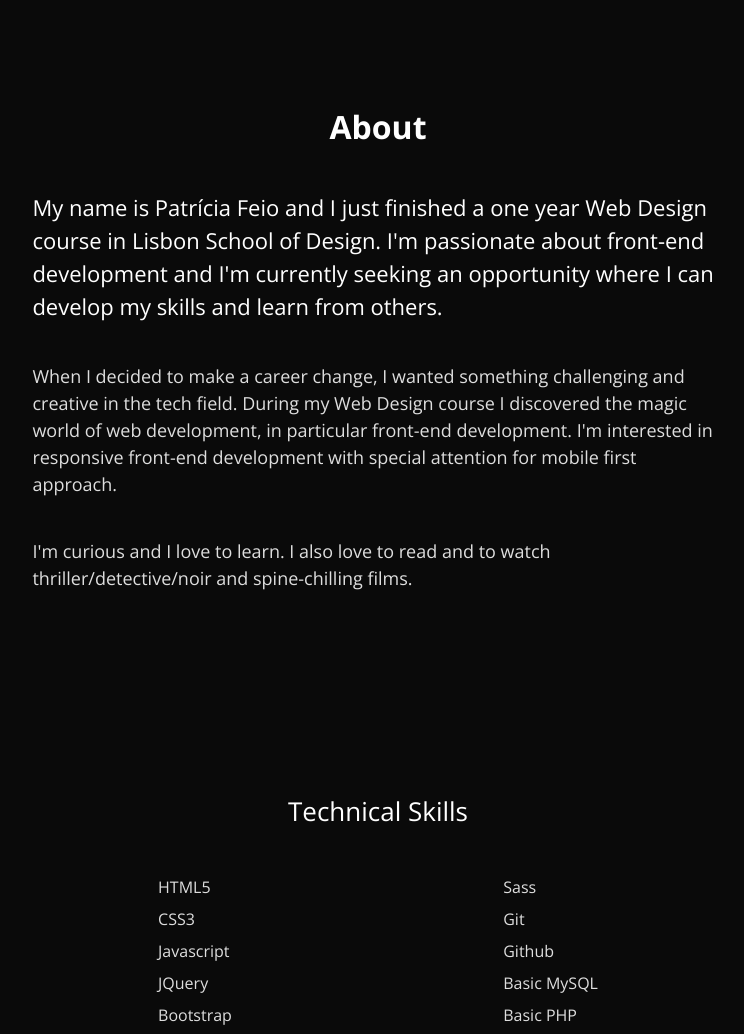
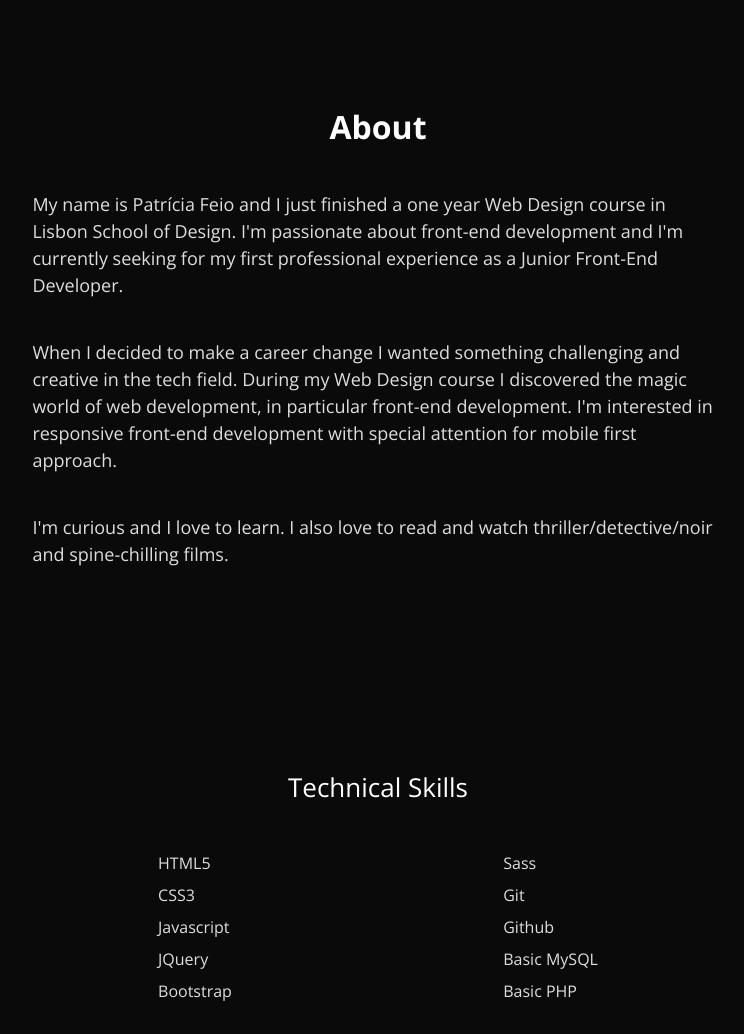
Before and after one commit to PatriciaFeio/patriciafeio.github.io, a website: page index.html in a window 1280 px wide. Shown: the part 819-1853 px from the top of the page, without its empty margins (262-1006 px from the left). Drawn offline with nearby package versions, Linux system fonts and the light colour scheme.

Commit message:
Changed projects visualization and some text in the About page

```diff
--- a/index.html
+++ b/index.html
@@ -109,19 +109,19 @@
 
                 <h2 class="profile__text--h1">About</h2>
 
-                <p class="profile__text-paragraph--big">My name is Patrícia Feio and I just finished a one year Web
+                <p class="profile__text-paragraph">My name is Patrícia Feio and I just finished a one year Web
                     Design
                     course in Lisbon School of Design. I'm passionate about front-end development and I'm currently
-                    seeking
-                    an opportunity where I can develop my skills and learn from others.</p>
+                    seeking for my first professional experience as a
+                    Junior Front-End Developer.</p>
 
 
-                <p class="profile__text-paragraph">When I decided to make a career change, I wanted
+                <p class="profile__text-paragraph">When I decided to make a career change I wanted
                     something challenging and creative in the tech field. During my Web Design course I discovered the
                     magic world of web development, in particular front-end development. I'm interested in responsive
                     front-end development with special attention for mobile first approach.
 
-                    <p class="profile__text-paragraph">I'm curious and I love to learn. I also love to read and to
+                    <p class="profile__text-paragraph">I'm curious and I love to learn. I also love to read and
                         watch thriller/detective/noir and spine-chilling films. </p>
 
                 </p>
--- a/scss/main.scss
+++ b/scss/main.scss
@@ -466,14 +466,8 @@ body {
     border: 4px solid rgba(73, 73, 73, 0.8);
 
     @include breakpoint(tablet) {
-        opacity: 0;
         transition: all 0.6s ease;
         transition-delay: 0.5s;
-
-        &:hover,
-        &:focus {
-            opacity: 1;
-        }
     }
 }
 
```
Also changed, not shown: css/main.css.
